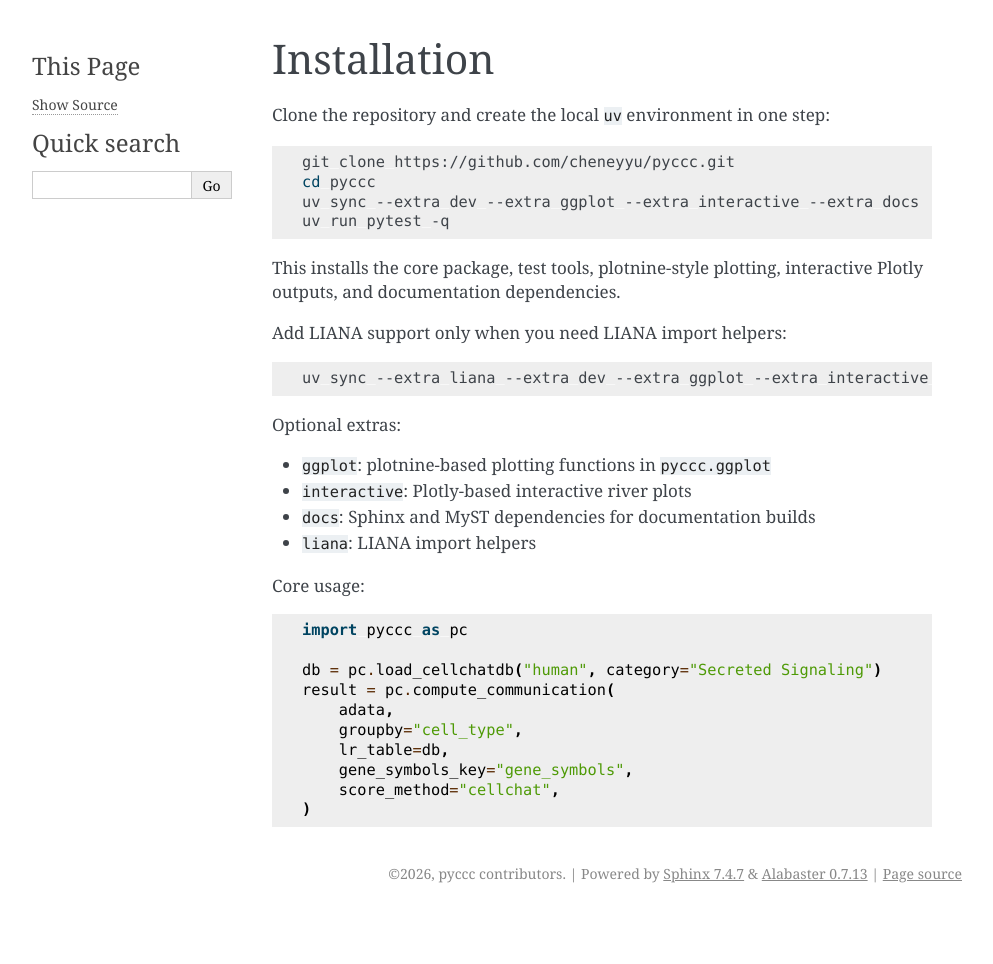
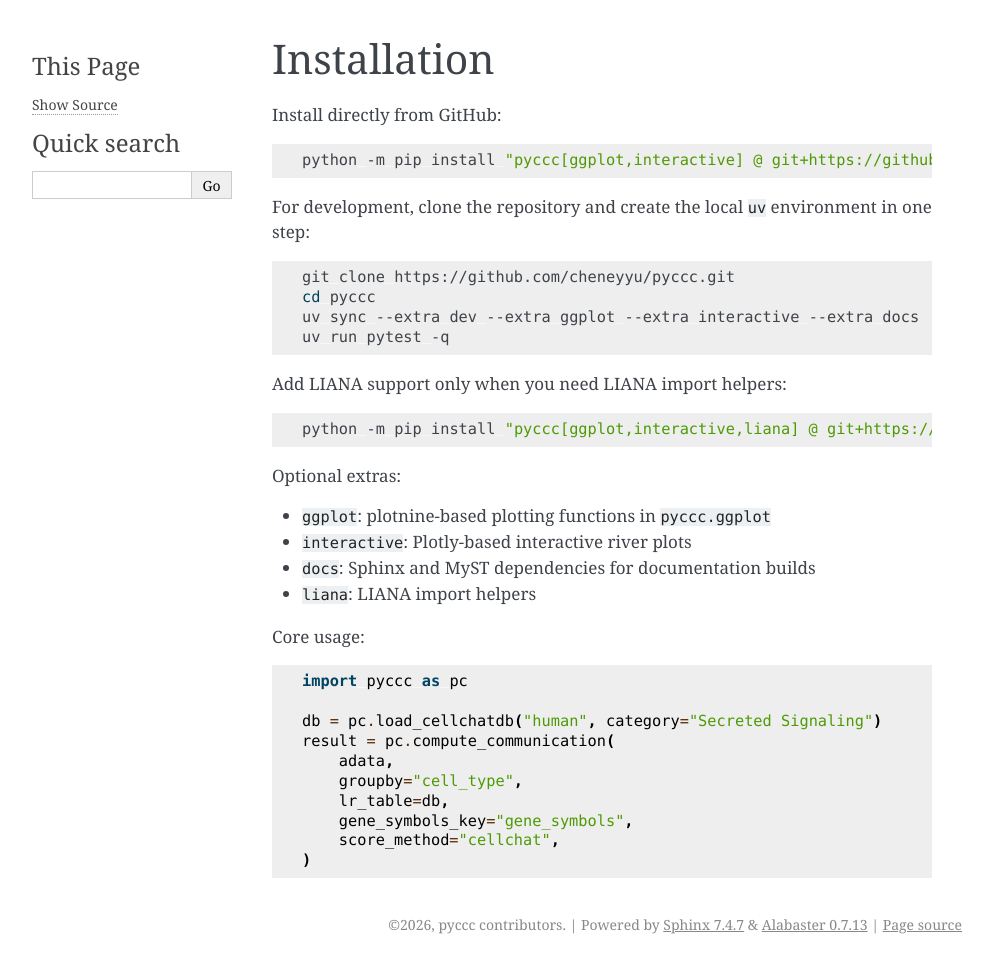
Before and after one commit to cheneyyu/pyccc, a Sphinx documentation site: the page built from docs/installation.md, in a window 1280 px wide. Shown: the whole page, without its empty margins (148-1141 px from the left). Built offline with Sphinx 7.4.7, drawn with Linux system fonts in a browser that asks for light colours; before the commit the page ends 913 px from its top, so only the background shows below that.

Commit message:
Document pip install from GitHub

````diff
--- a/docs/installation.md
+++ b/docs/installation.md
@@ -1,6 +1,13 @@
 # Installation
 
-Clone the repository and create the local `uv` environment in one step:
+Install directly from GitHub:
+
+```bash
+python -m pip install "pyccc[ggplot,interactive] @ git+https://github.com/cheneyyu/pyccc.git@main"
+```
+
+For development, clone the repository and create the local `uv` environment in
+one step:
 
 ```bash
 git clone https://github.com/cheneyyu/pyccc.git
@@ -9,13 +16,10 @@ uv sync --extra dev --extra ggplot --extra interactive --extra docs
 uv run pytest -q
 ```
 
-This installs the core package, test tools, plotnine-style plotting,
-interactive Plotly outputs, and documentation dependencies.
-
 Add LIANA support only when you need LIANA import helpers:
 
 ```bash
-uv sync --extra liana --extra dev --extra ggplot --extra interactive --extra docs
+python -m pip install "pyccc[ggplot,interactive,liana] @ git+https://github.com/cheneyyu/pyccc.git@main"
 ```
 
 Optional extras:
````
Also changed, not shown: README.md (+10 -5 lines).
